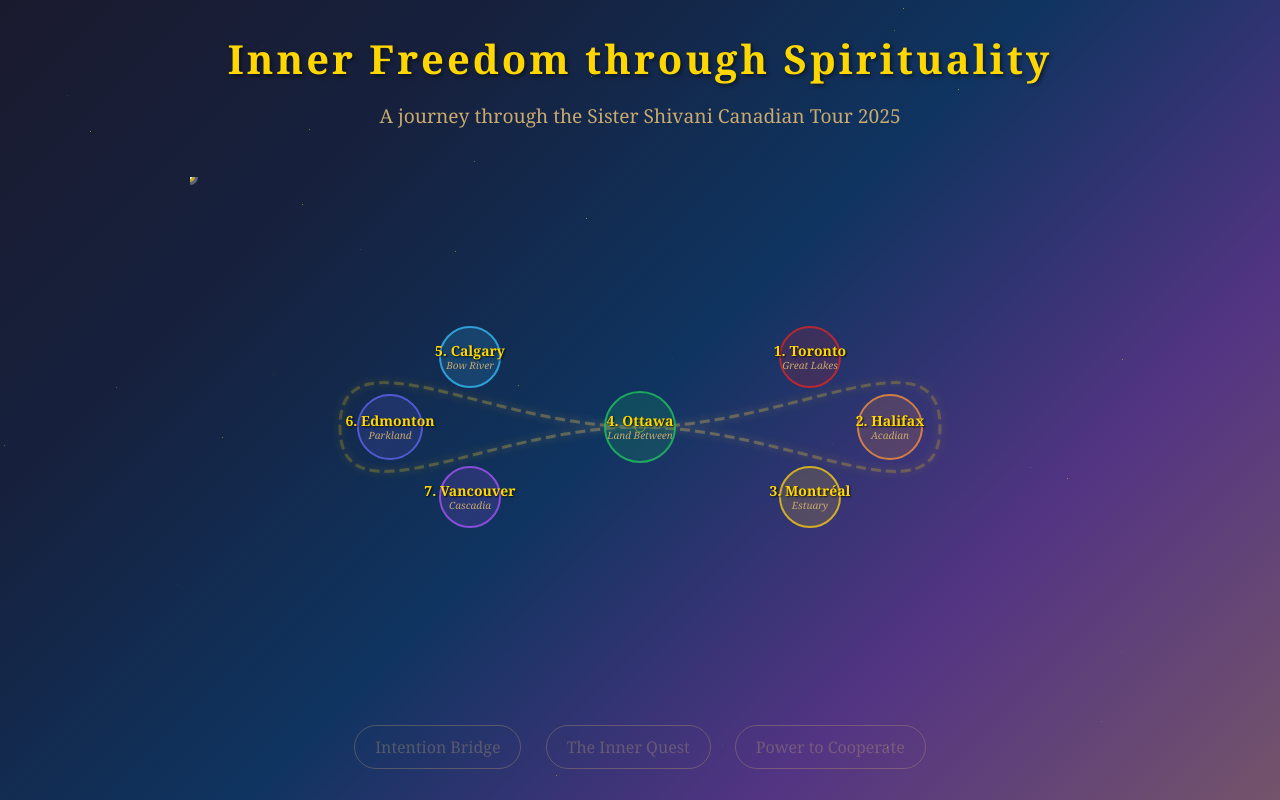
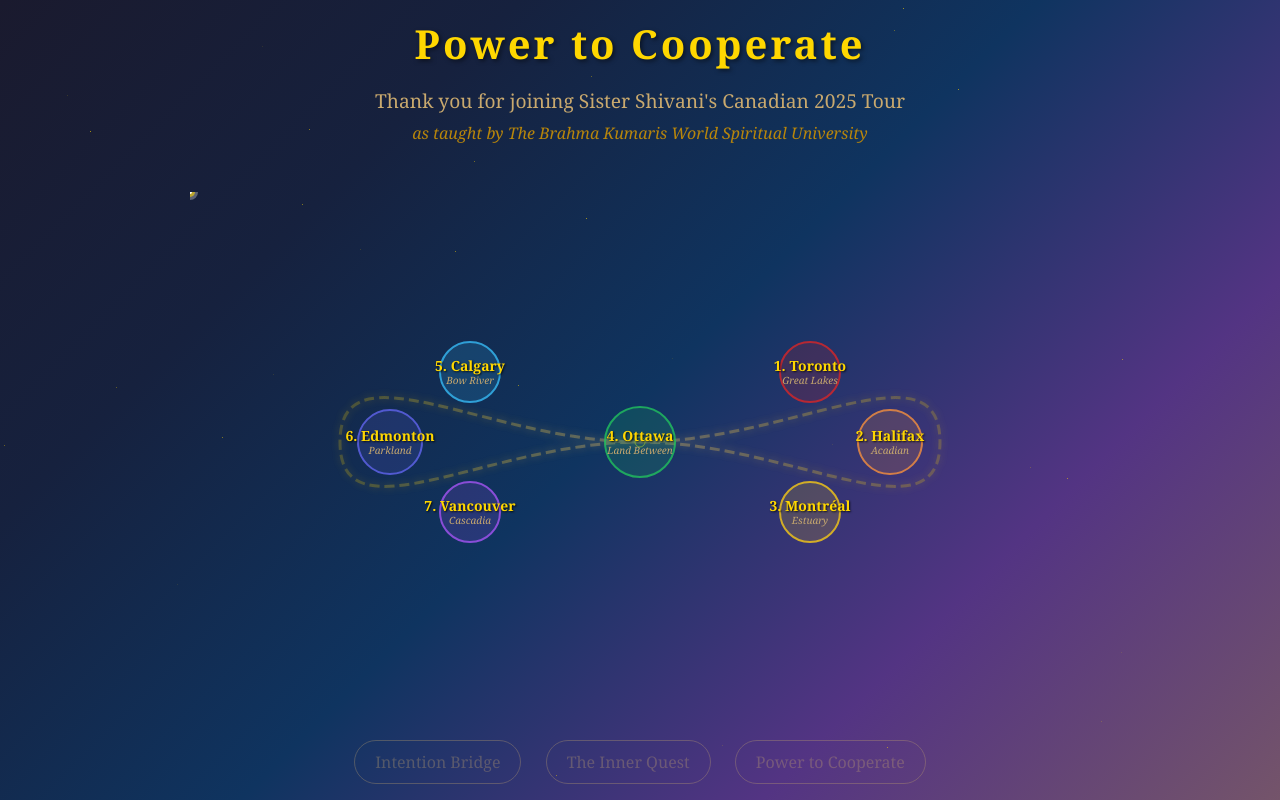
Before and after one commit to in8ly/visioneer, a plain HTML site: page index.html in a window 1280 px wide. Drawn offline with Linux system fonts and the light colour scheme.

```diff
--- a/index.html
+++ b/index.html
@@ -8,8 +8,9 @@
 </head>
 <body>
     <div class="portal-container">
-        <h1 class="title">Inner Freedom through Spirituality</h1>
-        <p class="subtitle">A journey through the Sister Shivani Canadian Tour 2025</p>
+        <h1 class="title">Power to Cooperate</h1>
+        <p class="subtitle">Thank you for joining Sister Shivani's Canadian 2025 Tour</p>
+        <p class="attribution">as taught by The Brahma Kumaris World Spiritual University</p>
 
         <div class="figure-eight-container">
             <svg class="infinity-svg" viewBox="0 0 900 500" xmlns="http://www.w3.org/2000/svg">
--- a/styles.css
+++ b/styles.css
@@ -40,11 +40,22 @@ body {
 
 .subtitle {
     font-size: 1.2rem;
-    margin-bottom: 2rem;
+    margin-bottom: 0.5rem;
     text-align: center;
     opacity: 0;
     animation: fadeIn 3s ease-in 1s forwards;
     color: #C9A96E;
+}
+
+.attribution {
+    font-size: 1rem;
+    margin-bottom: 2rem;
+    text-align: center;
+    font-style: italic;
+    font-weight: 300;
+    opacity: 0;
+    animation: fadeIn 3s ease-in 1.5s forwards;
+    color: #B8860B;
 }
 
 .figure-eight-container {
```
